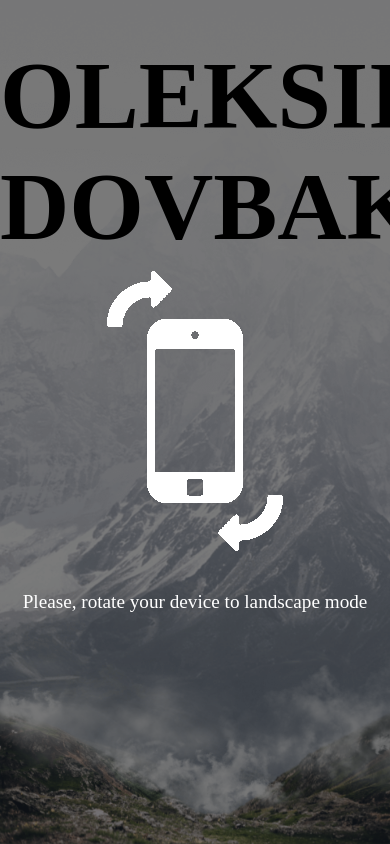
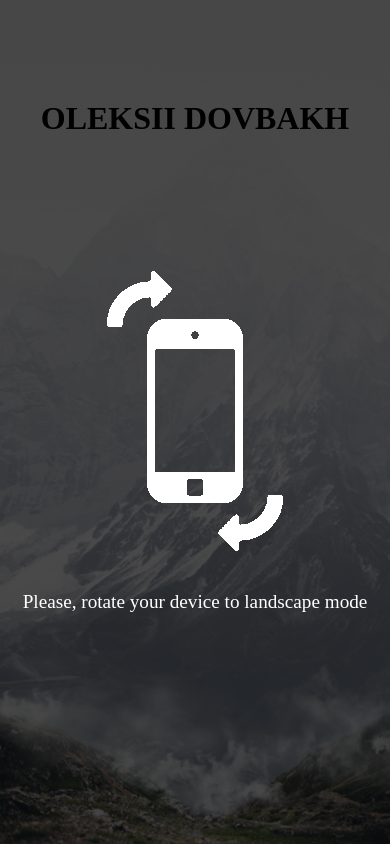
Before and after one commit to atypical-atip/about, a plain HTML site: page index.html in a window 390 px wide. Drawn offline with Linux system fonts and the light colour scheme.

Commit message:
add styles for xs screens

```diff
--- a/styles.css
+++ b/styles.css
@@ -227,7 +227,7 @@ html, body {
         flex-direction: column;
         justify-content: center;
         align-items: center;
-        background-color: rgba(0,0,0,0.5);
+        background-color: rgba(0,0,0,0.7);
         height: 100%;
         position: absolute;
         top: 0;
@@ -240,6 +240,11 @@ html, body {
 
     #content {
         display: none;
+    }
+
+    .main-title {
+        margin-top: 100px;
+        font-size: 2rem;
     }
 }
 
```
